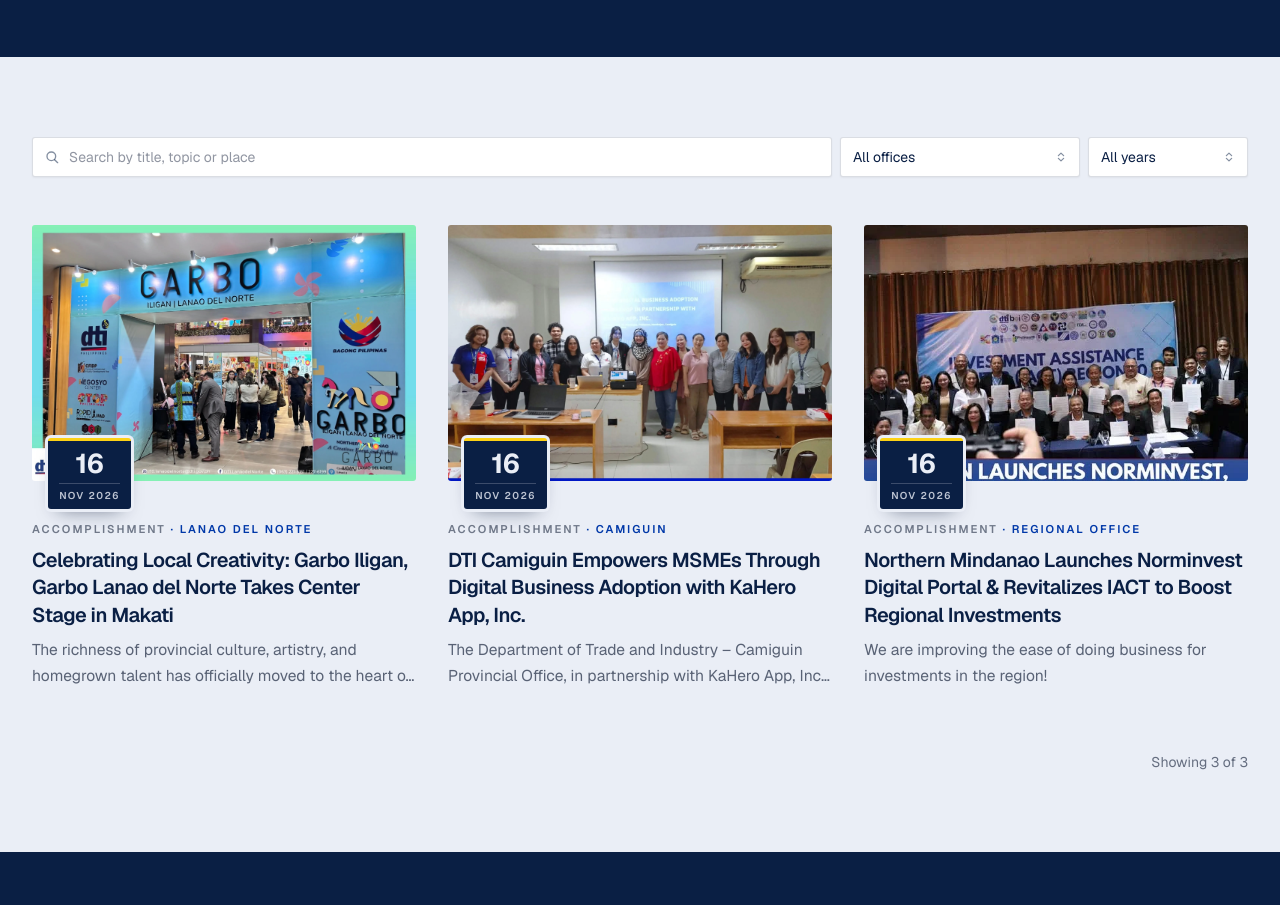
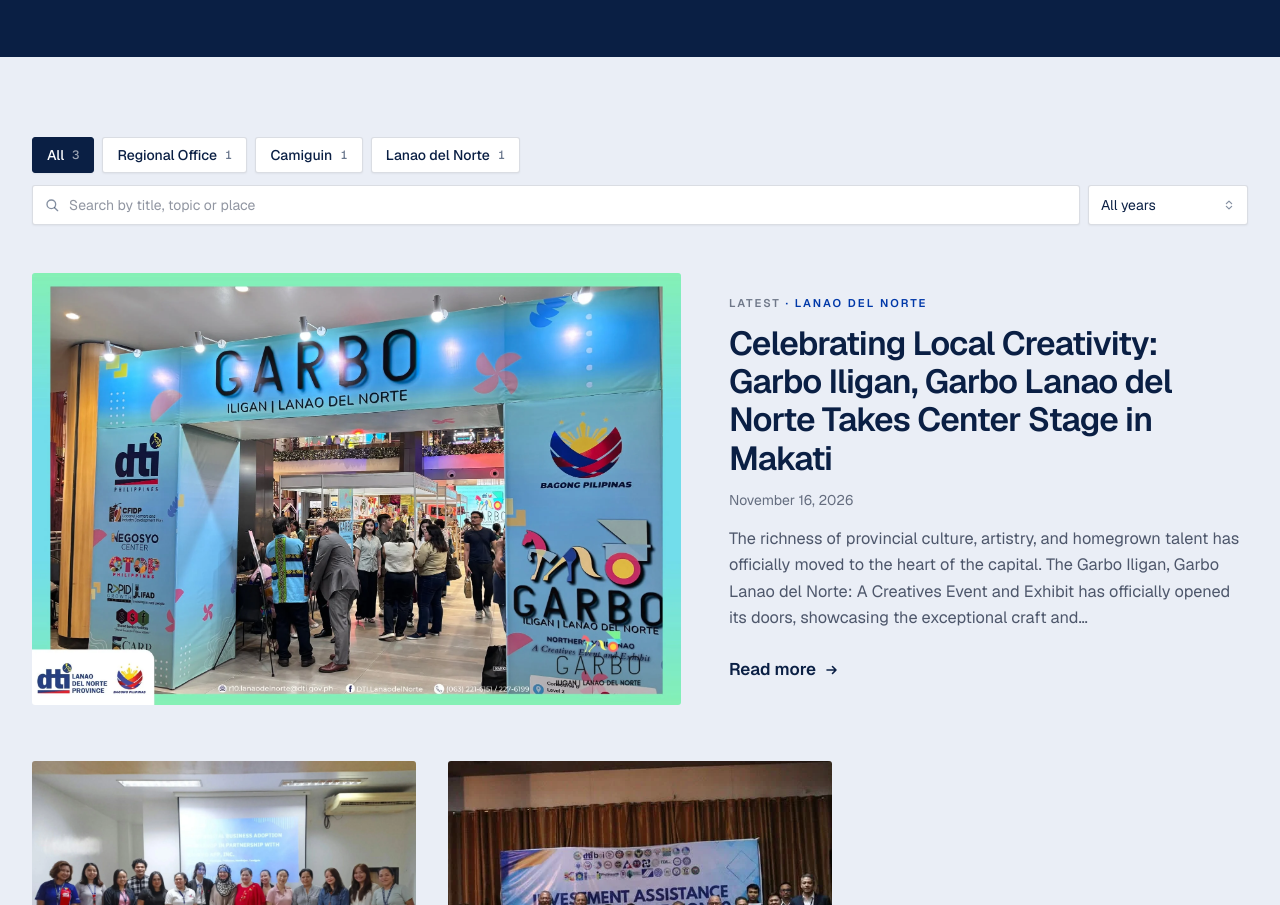
Before and after one commit to DTI10/accomplishment-reports-site, an Astro site: page /accomplishments in a window 1280 px wide. Shown: the part 340-1245 px from the top of the page. Built offline with nearby package versions, Linux system fonts and the light colour scheme; Astro itself is replaced by a stand-in of ours; a web font is replaced by a local one.

Commit message:
Add lead story and chips filter functionality to PostList component

```diff
--- a/src/components/PostArchive.astro
+++ b/src/components/PostArchive.astro
@@ -36,7 +36,7 @@ const {
 
   <section class="bg-mist py-14 sm:py-20">
     <div class="shell">
-      <PostList posts={posts} pageSize={12} emptyMessage={emptyMessage} morph />
+      <PostList posts={posts} pageSize={12} emptyMessage={emptyMessage} morph lead chips />
     </div>
   </section>
 </BaseLayout>
--- a/src/components/PostList.astro
+++ b/src/components/PostList.astro
@@ -1,5 +1,12 @@
 ---
-import { getProvinces, getSummary, PROVINCES, type Post } from "../lib/content"
+import {
+  formatPostDate,
+  getPostHref,
+  getProvinces,
+  getSummary,
+  PROVINCES,
+  type Post
+} from "../lib/content"
 import PostCard from "./PostCard.astro"
 
 interface Props {
@@ -14,6 +21,10 @@ interface Props {
   showFilters?: boolean
   /** Name each card's photo and title for the page transition into the story page. Only on pages where no other element shows the same post (the home hero does). */
   morph?: boolean
+  /** Show the newest post as one large card above the grid (only while no search or filter is active). */
+  lead?: boolean
+  /** Replace the office dropdown with a row of chips, one per office, with post counts. */
+  chips?: boolean
 }
 
 const {
@@ -23,7 +34,9 @@ const {
   idPrefix = "post",
   hideProvince = false,
   showFilters = true,
-  morph = false
+  morph = false,
+  lead = false,
+  chips = false
 } = Astro.props
 
 // One row per post, with the values the filters and the search use
@@ -50,6 +63,20 @@ const provinces = PROVINCES.filter((name) =>
   rows.some((row) => row.province === name)
 )
 const years = [...new Set(rows.map((row) => row.year))].sort().reverse()
+const countFor = (name: string) => rows.filter((row) => row.province === name).length
+
+const chipsOn = chips && !hideProvince && showFilters && provinces.length > 1
+
+// The lead story is the newest post (posts arrive newest first); its normal card stays in the grid, hidden
+// until a search or filter is active, so it can still match.
+const leadRow = lead && rows.length > 1 ? rows[0] : undefined
+const leadImage = leadRow?.post.data.image || undefined
+const leadId = leadRow ? `${leadRow.post.collection}-${leadRow.post.id}` : ""
+const leadPhotoVt = morph && leadRow ? `view-transition-name: sp-${leadId}; view-transition-class: story-photo;` : undefined
+const leadTitleVt = morph && leadRow ? `view-transition-name: st-${leadId}; view-transition-class: story-title;` : undefined
+
+const chip =
+  "inline-flex h-9 items-center gap-2 rounded-md border border-navy/15 bg-white px-3.5 text-sm font-medium text-navy shadow-xs outline-none transition-colors hover:border-navy/30 focus-visible:ring-[3px] focus-visible:ring-navy/15 aria-pressed:border-navy aria-pressed:bg-navy aria-pressed:text-white"
 
 // Field styling follows the shadcn/ui Input and Select: 40px tall, 6px corners, a hairline border, a faint shadow
 // and a soft ring on focus.
@@ -59,6 +86,21 @@ const select = `${field} cursor-pointer appearance-none pr-9`
 ---
 
 <div data-posts data-page={pageSize}>
+  {chipsOn && (
+    <div class="mb-3 flex flex-wrap gap-2" role="group" aria-label="Filter by office" data-chips>
+      <button type="button" class={chip} data-chip data-value="" aria-pressed="true">
+        All
+        <span class="text-xs tabular-nums opacity-60">{rows.length}</span>
+      </button>
+      {provinces.map((name) => (
+        <button type="button" class={chip} data-chip data-value={name} aria-pressed="false">
+          {name}
+          <span class="text-xs tabular-nums opacity-60">{countFor(name)}</span>
+        </button>
+      ))}
+    </div>
+  )}
+
   {posts.length > 0 && showFilters && (
     <form
       class="mb-12 grid grid-cols-2 gap-2 lg:flex"
@@ -88,7 +130,9 @@ const select = `${field} cursor-pointer appearance-none pr-9`
         />
       </div>
 
-      {!hideProvince && (
+      {chipsOn && <input type="hidden" data-filter-province value="" />}
+
+      {!hideProvince && !chipsOn && (
         <div class="relative lg:w-60">
           <label class="sr-only" for={`${idPrefix}-province`}>Province or office</label>
           <select id={`${idPrefix}-province`} data-filter-province class={select}>
@@ -101,7 +145,7 @@ const select = `${field} cursor-pointer appearance-none pr-9`
         </div>
       )}
 
-      <div class:list={["relative lg:w-40", hideProvince && "col-span-2"]}>
+      <div class:list={["relative lg:w-40", (hideProvince || chipsOn) && "col-span-2"]}>
         <label class="sr-only" for={`${idPrefix}-year`}>Year</label>
         <select id={`${idPrefix}-year`} data-filter-year class={select}>
           <option value="">All years</option>
@@ -131,17 +175,74 @@ const select = `${field} cursor-pointer appearance-none pr-9`
       {emptyMessage}
     </p>
   ) : (
+    <>
+      {leadRow && (
+        <div data-lead class="mb-14">
+          <a
+            href={getPostHref(leadRow.post)}
+            class="group grid gap-6 lg:grid-cols-[1.25fr_1fr] lg:items-center lg:gap-12"
+          >
+            <div class="overflow-hidden rounded-md">
+              {leadImage ? (
+                <img
+                  src={leadImage}
+                  alt=""
+                  style={leadPhotoVt}
+                  class="aspect-[3/2] w-full object-cover transition-transform duration-500 ease-out group-hover:scale-[1.03] motion-reduce:transition-none motion-reduce:group-hover:scale-100"
+                />
+              ) : (
+                <div
+                  class="aspect-[3/2] w-full bg-mist-deep bg-[url('/brand/dti-rapid.png')] bg-[length:auto_46%] bg-center bg-no-repeat"
+                  aria-hidden="true"
+                />
+              )}
+            </div>
+            <div>
+              <p class="mb-3 text-[0.7rem] font-semibold tracking-[0.18em] text-ink/55 uppercase">
+                Latest
+                {leadRow.province && <span class="text-dti-blue"> · {leadRow.province}</span>}
+              </p>
+              <h2
+                style={leadTitleVt}
+                class="text-[clamp(1.5rem,2.6vw,2.25rem)] leading-[1.15] font-semibold tracking-tight text-navy underline decoration-transparent decoration-1 underline-offset-[6px] transition-[text-decoration-color] duration-300 group-hover:decoration-navy group-focus-visible:decoration-navy"
+              >
+                {leadRow.post.data.title}
+              </h2>
+              <p class="mt-3 text-sm text-ink/60">
+                {formatPostDate(leadRow.post.data.date, "long")}
+              </p>
+              <p class="mt-4 line-clamp-4 text-[1.02rem] leading-relaxed text-ink/70">
+                {getSummary(leadRow.post, 260)}
+              </p>
+              <span class="mt-6 inline-flex items-center gap-2 font-semibold text-navy">
+                Read more
+                <svg
+                  viewBox="0 0 16 16"
+                  width="16"
+                  height="16"
+                  aria-hidden="true"
+                  class="transition-transform duration-200 group-hover:translate-x-1 motion-reduce:transition-none"
+                >
+                  <path d="M3 8h9M8.5 4.5 12 8l-3.5 3.5" fill="none" stroke="currentColor" stroke-width="1.6" stroke-linecap="round" stroke-linejoin="round" />
+                </svg>
+              </span>
+            </div>
+          </a>
+        </div>
+      )}
       <ul class="grid gap-x-8 gap-y-14 sm:grid-cols-2 lg:grid-cols-3" data-list>
-      {rows.map((row) => (
+        {rows.map((row, i) => (
           <li
             data-province={row.province}
             data-year={row.year}
             data-search={row.search}
+            hidden={Boolean(leadRow) && i === 0}
           >
             <PostCard post={row.post} morph={morph} />
           </li>
         ))}
       </ul>
+    </>
   )}
 
   <p class="mt-4 rounded-md border border-dashed border-navy/25 bg-white p-10 text-center text-ink/70" data-empty hidden>
@@ -169,7 +270,10 @@ const select = `${field} cursor-pointer appearance-none pr-9`
     const items = [...root.querySelectorAll<HTMLElement>("[data-list] > li")]
     const form = root.querySelector<HTMLFormElement>("[data-form]")
     const q = root.querySelector<HTMLInputElement>("[data-q]")
-    const province = root.querySelector<HTMLSelectElement>("[data-filter-province]")
+    const province = root.querySelector<HTMLSelectElement | HTMLInputElement>("[data-filter-province]")
+    const chips = [...root.querySelectorAll<HTMLButtonElement>("[data-chip]")]
+    const leadBlock = root.querySelector<HTMLElement>("[data-lead]")
+    const leadLi = leadBlock ? items[0] : null
     const year = root.querySelector<HTMLSelectElement>("[data-filter-year]")
     const clear = root.querySelector<HTMLButtonElement>("[data-clear]")
     const more = root.querySelector<HTMLButtonElement>("[data-more]")
@@ -193,8 +297,11 @@ const select = `${field} cursor-pointer appearance-none pr-9`
       })
     }
 
+    let leadShown = false
+
     const render = (animate = true) => {
       const words = (q?.value ?? "").trim().toLowerCase().split(/\s+/).filter(Boolean)
+      const filtering = Boolean(words.length || province?.value || year?.value)
       const matches = items.filter(
         (li) =>
           (!province?.value || li.dataset.province === province.value) &&
@@ -202,20 +309,31 @@ const select = `${field} cursor-pointer appearance-none pr-9`
           words.every((word) => (li.dataset.search ?? "").includes(word))
       )
 
-      const visible = matches.slice(0, limit)
+      // With no search or filter the newest post is the lead story, so the grid starts with the second one
+      const showLead = Boolean(leadLi) && !filtering
+      const pool = showLead ? matches.filter((li) => li !== leadLi) : matches
+      const visible = pool.slice(0, limit)
       const arriving = visible.filter((li) => li.hidden)
       items.forEach((li) => (li.hidden = !visible.includes(li)))
+      if (leadBlock) {
+        leadBlock.hidden = !showLead
+        if (animate && !calm && showLead && !leadShown) fadeIn([leadBlock])
+        leadShown = showLead
+      }
       if (animate && !calm) fadeIn(arriving)
 
-      const shown = Math.min(limit, matches.length)
-      more.hidden = shown >= matches.length
-      more.textContent = `Show ${matches.length - shown} more`
+      const shown = visible.length + (showLead ? 1 : 0)
+      more.hidden = visible.length >= pool.length
+      more.textContent = `Show ${pool.length - visible.length} more`
       status.textContent = matches.length
         ? `Showing ${shown} of ${matches.length}`
         : ""
       empty.hidden = matches.length > 0
-      if (clear) clear.hidden = !(words.length || province?.value || year?.value)
-      return matches
+      if (clear) clear.hidden = !filtering
+      chips.forEach((c) =>
+        c.setAttribute("aria-pressed", String((c.dataset.value ?? "") === (province?.value ?? "")))
+      )
+      return pool
     }
 
     const reset = () => {
@@ -226,6 +344,12 @@ const select = `${field} cursor-pointer appearance-none pr-9`
     q?.addEventListener("input", reset)
     province?.addEventListener("change", reset)
     year?.addEventListener("change", reset)
+    chips.forEach((c) =>
+      c.addEventListener("click", () => {
+        if (province) province.value = c.dataset.value ?? ""
+        reset()
+      })
+    )
     form?.addEventListener("submit", (event) => event.preventDefault())
 
     clear?.addEventListener("click", () => {
```
Lines whose indentation alone changed are shown as unchanged.
